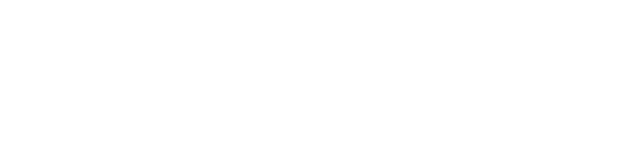
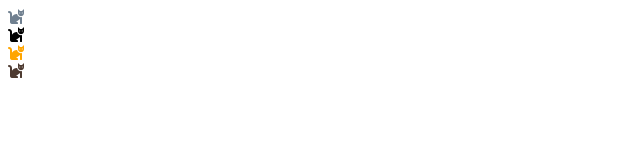
Before and after one commit to Piero-Onorati/js-es6-cats, a plain HTML site: page index.html in a window 1280 px wide. Shown: the whole page, without its empty margins (0-640 px from the left). Drawn offline with Linux system fonts and the light colour scheme.

Commit message:
complete milestone 1

```diff
--- a/index.html
+++ b/index.html
@@ -5,9 +5,15 @@
     <meta http-equiv="X-UA-Compatible" content="IE=edge">
     <meta name="viewport" content="width=device-width, initial-scale=1.0">
     <title>Document</title>
+    <link rel="stylesheet" href="https://cdnjs.cloudflare.com/ajax/libs/font-awesome/5.15.3/css/all.min.css" integrity="sha512-iBBXm8fW90+nuLcSKlbmrPcLa0OT92xO1BIsZ+ywDWZCvqsWgccV3gFoRBv0z+8dLJgyAHIhR35VZc2oM/gI1w==" crossorigin="anonymous" referrerpolicy="no-referrer" />
+
 
 </head>
 <body>
 
+    <div id="gatti"></div>
+
+    <script src="js/script.js"></script>
+
 </body>
 </html>
--- a/js/script.js
+++ b/js/script.js
@@ -5,3 +5,37 @@ Milestone 2
 Dividere i gatti in due contenitori distinti in base al sesso e aggiungere a fianco di ogni gattino un fiocco colorato di rosa, se femmina, o di blu, se maschio. Il colore del fiocco deve essere più tenue se il gatto è più giovane, più scuro se il gatto è più vecchio.
 Milestone 3
 Creare un nuovo array con prima tutti i gattini femmina e poi tutti i gattini maschio, inserendo solamente nome, colore e opacità del fiocco per ogni gatto. */
+
+
+const gatti = [
+    {
+        nome:'Tom',
+        eta : 2,
+        colore: '#708090',
+        sesso : 'M'
+    },
+    {
+        nome:'Virgola',
+        eta : 1,
+        colore: '#000000',
+        sesso : 'F'
+    },
+    {
+        nome:'Garfild',
+        eta : 3,
+        colore: '#ffa500',
+        sesso : 'M'
+    },
+    {
+        nome:'Pallina',
+        eta : 4,
+        colore: '#4e3b31',
+        sesso : 'F'
+    }
+];
+
+
+gatti.forEach(element =>
+    document.getElementById('gatti').innerHTML+=
+    `<i class="fas fa-cat" style="color:${element.colore};"></i> <br>`
+);
```
